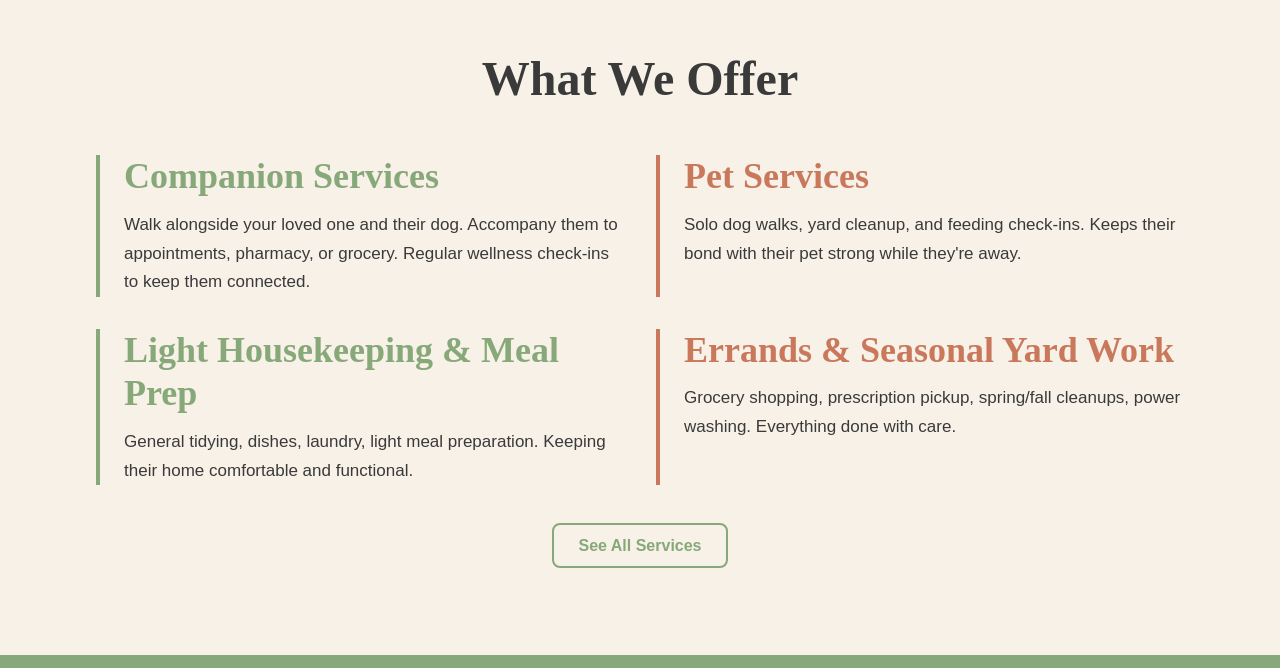
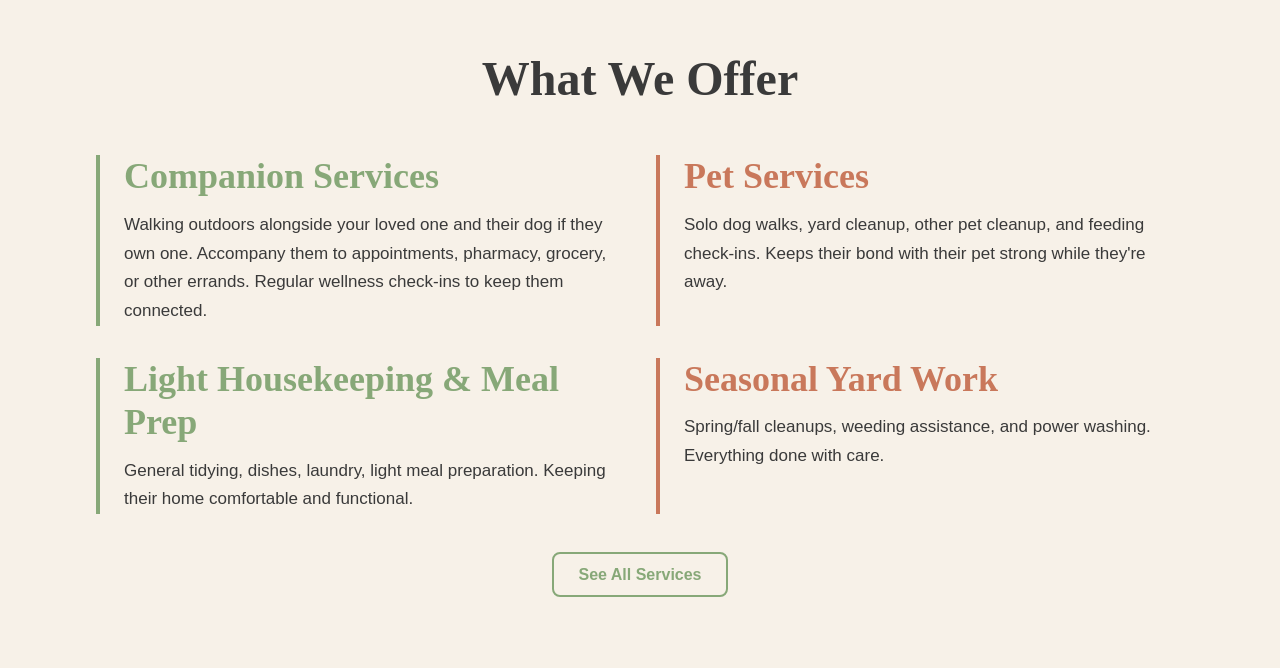
Before and after one commit to GoodCompanySCS/goodcompany-scs, a Next.js app: page / in a window 1280 px wide. Shown: the part 688-1356 px from the top of the page. Built offline with nearby package versions, Linux system fonts and the light colour scheme.

Commit message:
Update page.tsx

```diff
--- a/app/page.tsx
+++ b/app/page.tsx
@@ -71,19 +71,19 @@ export default function Home() {
           <div className="grid grid-cols-1 md:grid-cols-2 gap-8">
             <div style={{ borderLeftColor: 'var(--sage)', borderLeftWidth: '4px' }} className="pl-6">
               <h3 style={{ color: 'var(--sage)' }} className="mb-3">Companion Services</h3>
-              <p>Walk alongside your loved one and their dog. Accompany them to appointments, pharmacy, or grocery. Regular wellness check-ins to keep them connected.</p>
+              <p>Walking outdoors alongside your loved one and their dog if they own one. Accompany them to appointments, pharmacy, grocery, or other errands. Regular wellness check-ins to keep them connected.</p>
             </div>
             <div style={{ borderLeftColor: 'var(--terracotta)', borderLeftWidth: '4px' }} className="pl-6">
               <h3 style={{ color: 'var(--terracotta)' }} className="mb-3">Pet Services</h3>
-              <p>Solo dog walks, yard cleanup, and feeding check-ins. Keeps their bond with their pet strong while they're away.</p>
+              <p>Solo dog walks, yard cleanup, other pet cleanup, and feeding check-ins. Keeps their bond with their pet strong while they're away.</p>
             </div>
             <div style={{ borderLeftColor: 'var(--sage)', borderLeftWidth: '4px' }} className="pl-6">
               <h3 style={{ color: 'var(--sage)' }} className="mb-3">Light Housekeeping & Meal Prep</h3>
               <p>General tidying, dishes, laundry, light meal preparation. Keeping their home comfortable and functional.</p>
             </div>
             <div style={{ borderLeftColor: 'var(--terracotta)', borderLeftWidth: '4px' }} className="pl-6">
-              <h3 style={{ color: 'var(--terracotta)' }} className="mb-3">Errands & Seasonal Yard Work</h3>
-              <p>Grocery shopping, prescription pickup, spring/fall cleanups, power washing. Everything done with care.</p>
+              <h3 style={{ color: 'var(--terracotta)' }} className="mb-3">Seasonal Yard Work</h3>
+              <p>Spring/fall cleanups, weeding assistance, and power washing. Everything done with care.</p>
             </div>
           </div>
           <div className="mt-12 text-center">
```
